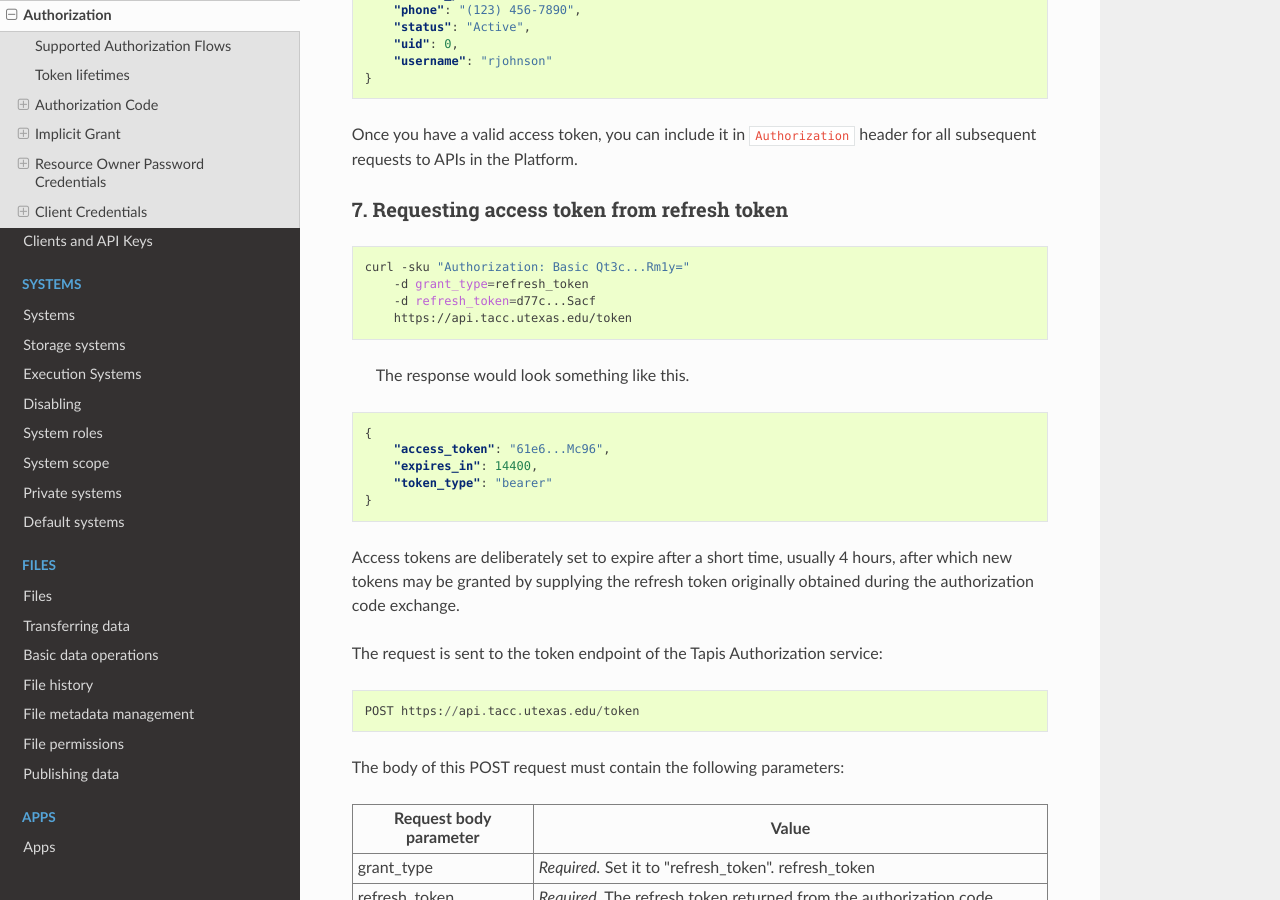
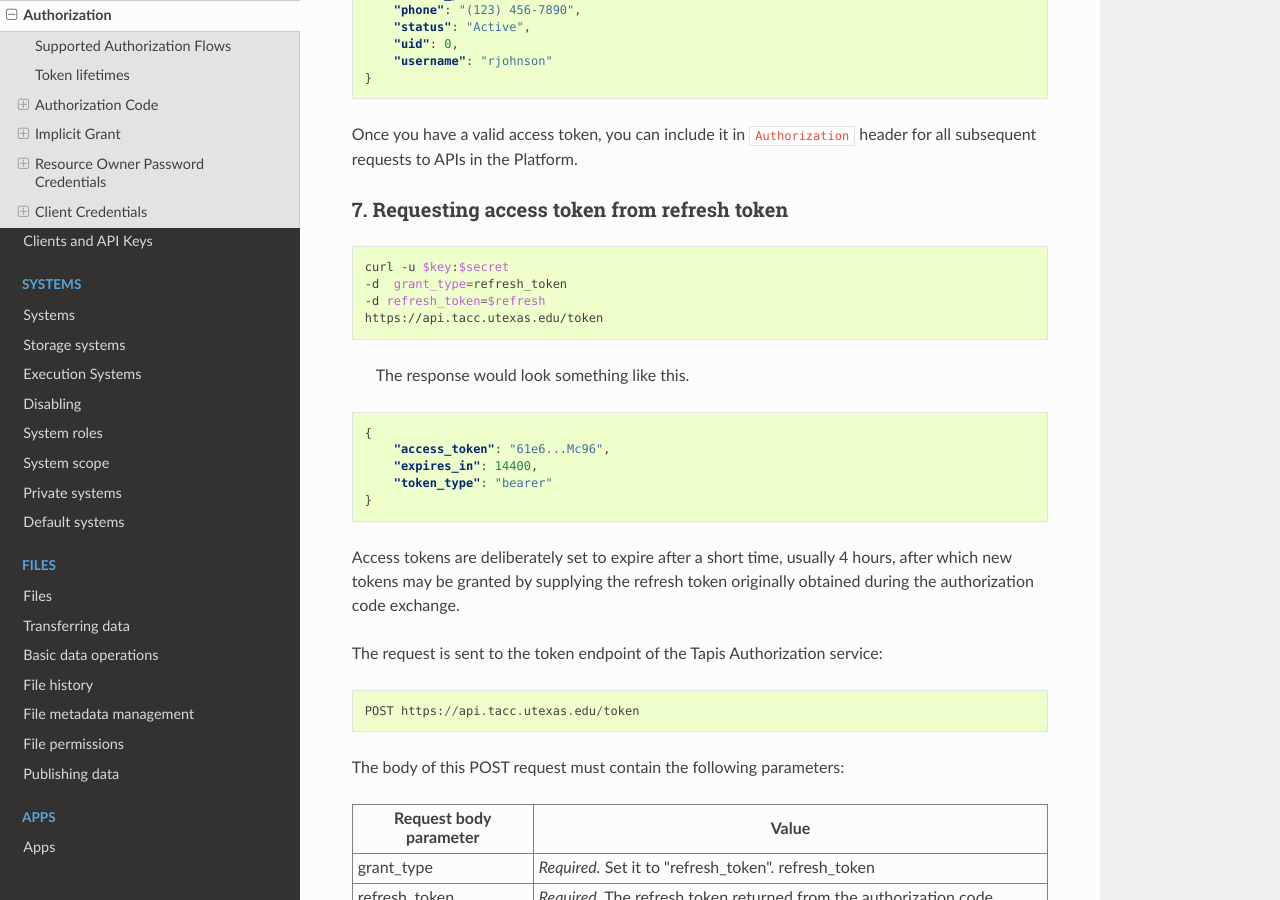
Before and after one commit to TACC-Cloud/agave-docs, a Sphinx documentation site: the page built from docs/agave/guides/authorization/introduction.rst, in a window 1280 px wide and 900 px high, scrolled down 5800 px. Built offline with Sphinx 7.4.7 and the Read the Docs theme 2.0.0, drawn with Linux system fonts in a browser that asks for light colours; pages that are not in the unit, such as notebooks, are missing from menus.

Commit message:
updated the refresh curl command

```diff
--- a/docs/agave/guides/authorization/introduction.rst
+++ b/docs/agave/guides/authorization/introduction.rst
@@ -379,10 +379,10 @@ Once you have a valid access token, you can include it in ``Authorization`` head
 
 .. code-block:: bash
 
-   curl -sku "Authorization: Basic Qt3c...Rm1y="
-       -d grant_type=refresh_token
-       -d refresh_token=d77c...Sacf
-       https://api.tacc.utexas.edu/token
+    curl -u $key:$secret
+    -d  grant_type=refresh_token
+    -d refresh_token=$refresh
+    https://api.tacc.utexas.edu/token
 
 ..
 
```
